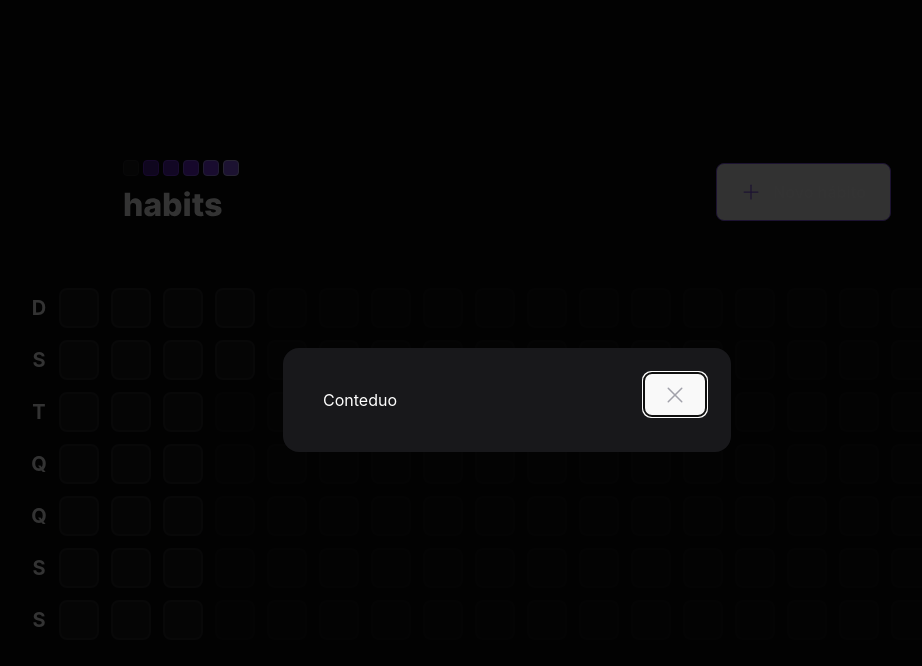
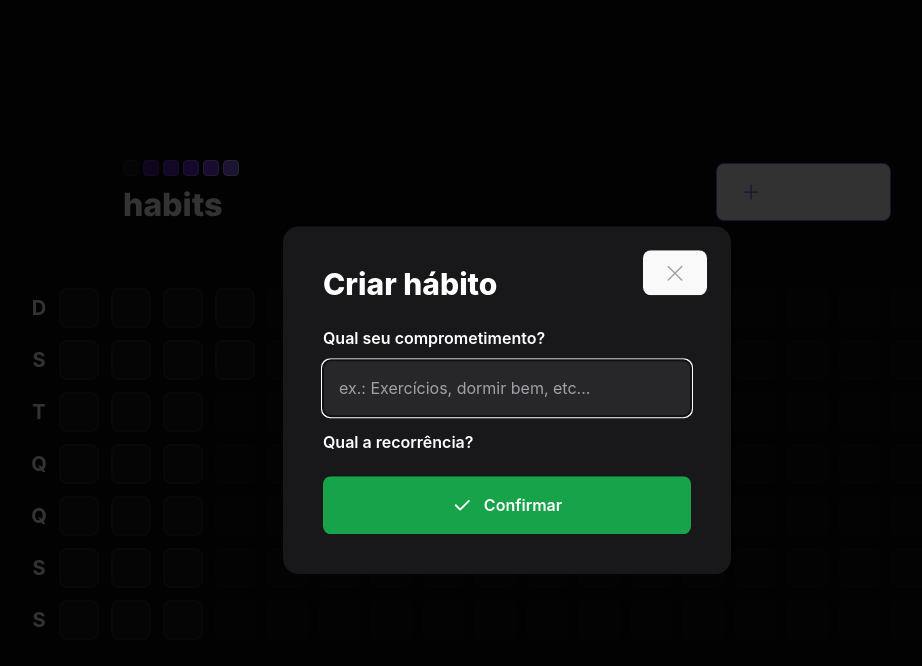
Before and after one commit to jamangueira7/app-habitos-react-nlw-setup, a React (Vite) app: page / in a window 1280 px wide. Both pictures are taken after a click on the button "Novo hábito". Shown: the top 666 px of the page, without its empty margins (133-1055 px from the left). Built offline with nearby package versions, Linux system fonts and the light colour scheme.

Commit message:
modal pronto

```diff
--- a/src/components/Header.tsx
+++ b/src/components/Header.tsx
@@ -1,6 +1,7 @@
 import { Plus, X } from 'phosphor-react';
 import * as Dialog from '@radix-ui/react-dialog';
 
+import { NewHabitForm } from './NewHabitForm';
 import logoImage from '../assets/logo.svg';
 
 export function Header() {
@@ -31,7 +32,10 @@ export function Header() {
                 >
                   <X size={24} aria-label="Fechar"/>
                 </Dialog.Close>
-                Conteduo
+                <Dialog.Title className="text-3xl leading-tight font-extrabold">
+                  Criar hábito
+                </Dialog.Title>
+                <NewHabitForm />
               </Dialog.Content>
             </Dialog.Portal>
 
--- /dev/null
+++ b/src/components/NewHabitForm.tsx
@@ -0,0 +1,32 @@
+import { Check } from 'phosphor-react';
+export function NewHabitForm() {
+
+
+  return (
+    <form className="w-full flex flex-col mt-6">
+      <label htmlFor="title" className="font-semibold leading-tight">
+        Qual seu comprometimento?
+      </label>
+      <input
+        type="text"
+        id="title"
+        placeholder="ex.: Exercícios, dormir bem, etc..."
+        className="p-4 rounded-lg mt-3 bg-zinc-800 text-white placeholder:text-zinc-400"
+        autoFocus
+      />
+
+      <label htmlFor="" className="font-semibold leading-tight mt-4">
+        Qual a recorrência?
+      </label>
+
+      <button
+        type="submit"
+        className="mt-6 rounded-lg p-4 flex items-center justify-center gap-3 font-semibold bg-green-600 hover:bg-green-500"
+      >
+        <Check size={20} weight="bold" />
+        Confirmar
+      </button>
+    </form>
+
+  );
+}
```
